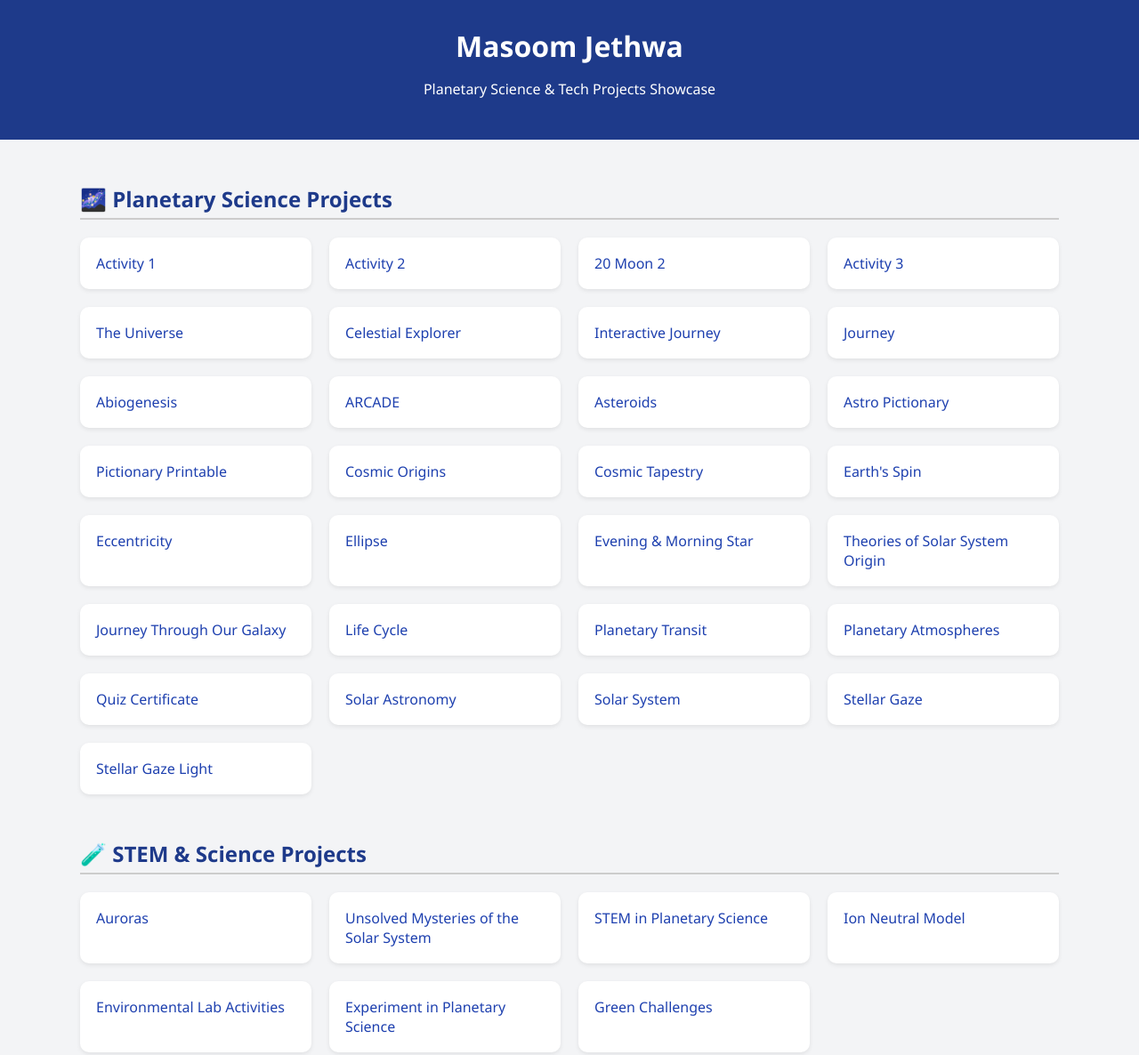
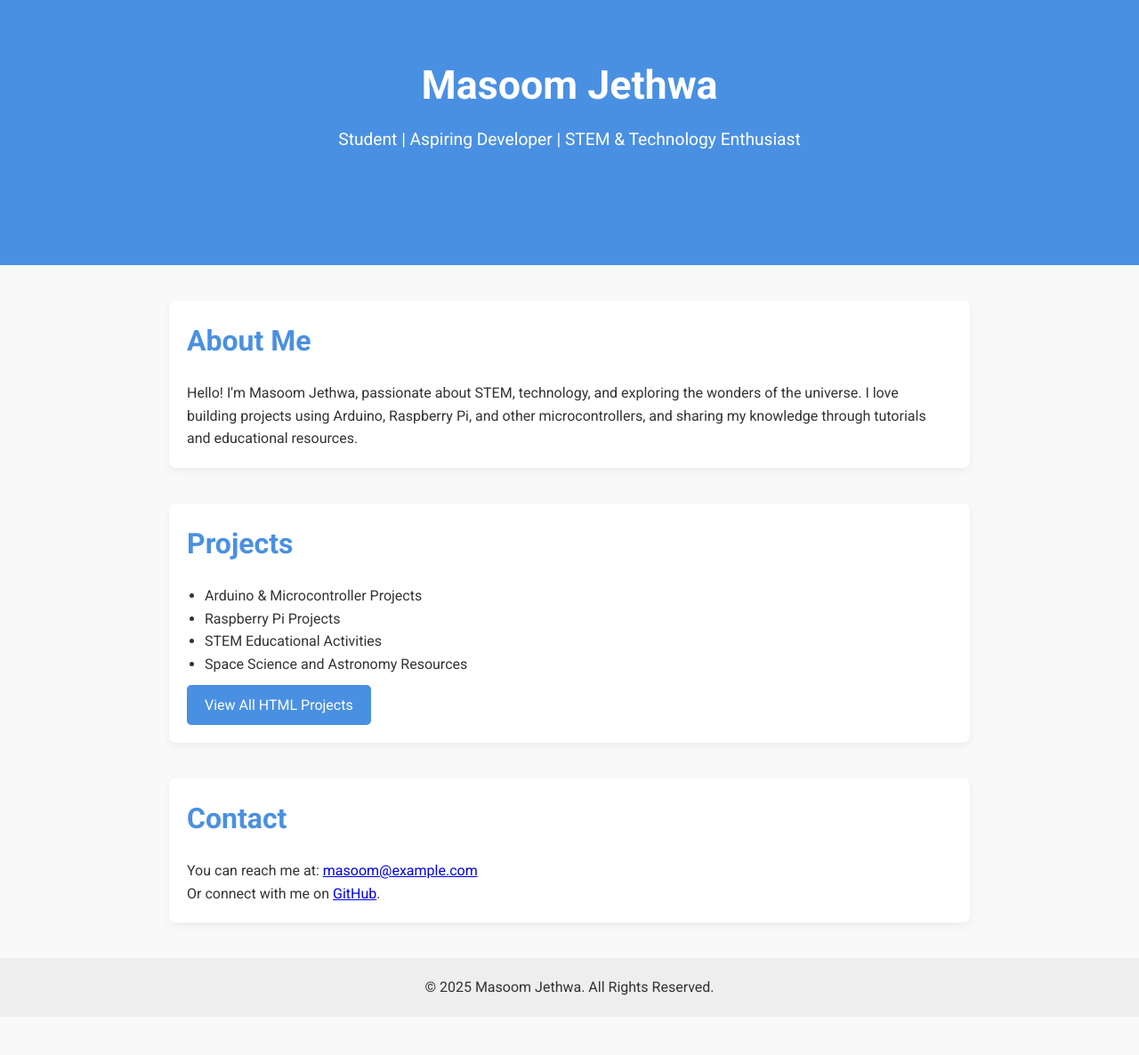
Before and after one commit to masoomjethwa/masoomjethwa.github.io, a plain HTML site: page index.html in a window 1280 px wide. Shown: the top 1186 px of the page at 89% size. After the commit the page ends 1143 px from the top, so only its background shows below. Drawn offline with Linux system fonts and the light colour scheme.

Commit message:
Update index.html

```diff
--- a/index.html
+++ b/index.html
@@ -1,147 +1,138 @@
 <!DOCTYPE html>
 <html lang="en">
 <head>
-  <meta charset="UTF-8" />
-  <meta name="viewport" content="width=device-width, initial-scale=1.0"/>
-  <title>Masoom Jethwa - Project Showcase</title>
+    <meta charset="UTF-8">
+    <meta name="viewport" content="width=device-width, initial-scale=1.0">
+    <title> Dr Masoom Jethwa | Portfolio</title>
+    <link href="https://fonts.googleapis.com/css2?family=Roboto:wght@400;700&display=swap" rel="stylesheet">
     <style>
+        /* Reset */
+        * { margin: 0; padding: 0; box-sizing: border-box; }
+
         body {
-      font-family: "Segoe UI", sans-serif;
-      background-color: #f3f4f6;
-      margin: 0;
-      padding: 0;
+            font-family: 'Roboto', sans-serif;
+            background-color: #f9f9f9;
+            color: #333;
+            line-height: 1.6;
         }
+
         header {
-      background-color: #1e3a8a;
-      color: white;
-      padding: 30px 20px;
+            background: #4A90E2;
+            color: #fff;
+            padding: 60px 20px;
             text-align: center;
         }
-    h1 {
-      margin: 0 0 10px;
+
+        header h1 {
+            font-size: 2.8rem;
+            margin-bottom: 10px;
         }
-    .container {
-      max-width: 1100px;
-      margin: 30px auto;
+
+        header p {
+            font-size: 1.2rem;
+        }
+
+        nav {
+            display: flex;
+            justify-content: center;
+            margin: 20px 0;
+        }
+
+        nav a {
+            margin: 0 15px;
+            text-decoration: none;
+            color: #4A90E2;
+            font-weight: 700;
+            transition: color 0.3s;
+        }
+
+        nav a:hover {
+            color: #333;
+        }
+
+        section {
+            max-width: 900px;
+            margin: 40px auto;
             padding: 0 20px;
         }
+
         h2 {
-      border-bottom: 2px solid #ccc;
-      padding-bottom: 5px;
-      margin-top: 50px;
-      color: #1e3a8a;
+            color: #4A90E2;
+            margin-bottom: 20px;
+            font-size: 2rem;
         }
-    .grid {
-      display: grid;
-      grid-template-columns: repeat(auto-fit, minmax(250px, 1fr));
-      gap: 20px;
-      margin-top: 20px;
+
+        .about, .projects, .contact {
+            background: #fff;
+            padding: 20px;
+            border-radius: 8px;
+            box-shadow: 0 4px 10px rgba(0,0,0,0.05);
+            margin-bottom: 30px;
         }
-    .card {
-      background-color: white;
-      padding: 18px;
-      border-radius: 10px;
-      box-shadow: 0 2px 5px rgba(0,0,0,0.08);
-      transition: transform 0.2s;
+
+        .projects ul {
+            list-style-type: disc;
+            margin-left: 20px;
         }
-    .card:hover {
-      transform: translateY(-5px);
-    }
-    .card a {
-      color: #1e40af;
-      text-decoration: none;
-      font-weight: 500;
-    }
+
         footer {
-      margin-top: 50px;
             text-align: center;
             padding: 20px;
-      font-size: 14px;
-      color: #555;
+            background: #eee;
+            margin-top: 40px;
+        }
+
+        a.button {
+            display: inline-block;
+            padding: 10px 20px;
+            background: #4A90E2;
+            color: #fff;
+            border-radius: 5px;
+            text-decoration: none;
+            margin-top: 10px;
+            transition: background 0.3s;
+        }
+
+        a.button:hover {
+            background: #357ABD;
         }
     </style>
 </head>
 <body>
-
     <header>
         <h1>Masoom Jethwa</h1>
-  <p>Planetary Science & Tech Projects Showcase</p>
+        <p>Student | Aspiring Developer | STEM & Technology Enthusiast</p>
+        <nav>
+            <a href="#about">About Me</a>
+            <a href="#projects">Projects</a>
+            <a href="#contact">Contact</a>
+        </nav>
     </header>
 
-<div class="container">
+    <section id="about" class="about">
+        <h2>About Me</h2>
+        <p>Hello! I'm Masoom Jethwa, passionate about STEM, technology, and exploring the wonders of the universe. I love building projects using Arduino, Raspberry Pi, and other microcontrollers, and sharing my knowledge through tutorials and educational resources.</p>
+    </section>
 
-  <h2>🌌 Planetary Science Projects</h2>
-  <div class="grid">
-    <div class="card"><a href="1.html">Activity 1</a></div>
-    <div class="card"><a href="2.html">Activity 2</a></div>
-    <div class="card"><a href="20 Moon 2.html">20 Moon 2</a></div>
-    <div class="card"><a href="3.html">Activity 3</a></div>
-    <div class="card"><a href="3universe.html">The Universe</a></div>
-    <div class="card"><a href="4 celestial explorer.html">Celestial Explorer</a></div>
-    <div class="card"><a href="4 interactiv journey.html">Interactive Journey</a></div>
-    <div class="card"><a href="4 journey.html">Journey</a></div>
-    <div class="card"><a href="abiogenesis.html">Abiogenesis</a></div>
-    <div class="card"><a href="ARCADE.html">ARCADE</a></div>
-    <div class="card"><a href="asteroids.html">Asteroids</a></div>
-    <div class="card"><a href="astro pictionary.html">Astro Pictionary</a></div>
-    <div class="card"><a href="astronomy_pictionary_printable.html">Pictionary Printable</a></div>
-    <div class="card"><a href="Cosmic Origins.html">Cosmic Origins</a></div>
-    <div class="card"><a href="cosmic tapestry.html">Cosmic Tapestry</a></div>
-    <div class="card"><a href="Earth's Spin.html">Earth's Spin</a></div>
-    <div class="card"><a href="Ecentricity.html">Eccentricity</a></div>
-    <div class="card"><a href="ellipse.html">Ellipse</a></div>
-    <div class="card"><a href="evening and morning star.html">Evening & Morning Star</a></div>
-    <div class="card"><a href="Interactive Explorer- Theories of Solar System Origin.html">Theories of Solar System Origin</a></div>
-    <div class="card"><a href="journey through our galaxy.html">Journey Through Our Galaxy</a></div>
-    <div class="card"><a href="life cycle.html">Life Cycle</a></div>
-    <div class="card"><a href="Planetary transit.html">Planetary Transit</a></div>
-    <div class="card"><a href="planetayr atm.html">Planetary Atmospheres</a></div>
-    <div class="card"><a href="quiz-3-9-certi.html">Quiz Certificate</a></div>
-    <div class="card"><a href="Solar astro.html">Solar Astronomy</a></div>
-    <div class="card"><a href="solar system.html">Solar System</a></div>
-    <div class="card"><a href="STellar_gaze.html">Stellar Gaze</a></div>
-    <div class="card"><a href="STellar_gaze_light.html">Stellar Gaze Light</a></div>
-  </div>
+    <section id="projects" class="projects">
+        <h2>Projects</h2>
+        <ul>
+            <li>Arduino & Microcontroller Projects</li>
+            <li>Raspberry Pi Projects</li>
+            <li>STEM Educational Activities</li>
+            <li>Space Science and Astronomy Resources</li>
+        </ul>
+        <a href="HTMLs/index.html" class="button">View All HTML Projects</a>
+    </section>
 
-  <h2>🧪 STEM & Science Projects</h2>
-  <div class="grid">
-    <div class="card"><a href="auroras.html">Auroras</a></div>
-    <div class="card"><a href="unsolved mysteries of ss.html">Unsolved Mysteries of the Solar System</a></div>
-    <div class="card"><a href="stem in planetary science.html">STEM in Planetary Science</a></div>
-    <div class="card"><a href="ion netraul model.html">Ion Neutral Model</a></div>
-    <div class="card"><a href="env lab ACTIVITES.html">Environmental Lab Activities</a></div>
-    <div class="card"><a href="exp in ps.html">Experiment in Planetary Science</a></div>
-    <div class="card"><a href="green challenges.html">Green Challenges</a></div>
-  </div>
-
-  <h2>🔌 Arduino / ESP / Sensor Projects</h2>
-  <div class="grid">
-    <div class="card"><a href="aurdiono.html">Arduino</a></div>
-    <div class="card"><a href="arduino prjecst in ps.html">Arduino Projects in PS</a></div>
-    <div class="card"><a href="esp32.html">ESP32</a></div>
-    <div class="card"><a href="esp32 proj.html">ESP32 Project</a></div>
-    <div class="card"><a href="LED  proj.html">LED Project</a></div>
-    <div class="card"><a href="sensors.html">Sensors</a></div>
-    <div class="card"><a href="sensors2.html">Sensors 2</a></div>
-  </div>
-
-  <h2>🍓 Raspberry Pi Projects</h2>
-  <div class="grid">
-    <div class="card"><a href="raspi poster.html">Raspberry Pi Poster</a></div>
-    <div class="card"><a href="rpi 2.html">Raspberry Pi 2</a></div>
-    <div class="card"><a href="rpi 5 proj.html">Raspberry Pi 5 Project</a></div>
-    <div class="card"><a href="rpi pico proj.html">Raspberry Pi Pico Project</a></div>
-    <div class="card"><a href="rpi zero proj.html">Raspberry Pi Zero Project</a></div>
-    <div class="card"><a href="Rpi course.html">Raspberry Pi Course</a></div>
-    <div class="card"><a href="BVI proj.html">BVI Project</a></div>
-    <div class="card"><a href="estem.html">ESTEM</a></div>
-  </div>
-
-</div>
+    <section id="contact" class="contact">
+        <h2>Contact</h2>
+        <p>You can reach me at: <a href="mailto:masoom@example.com">masoom@example.com</a></p>
+        <p>Or connect with me on <a href="https://github.com/masoomjethwa">GitHub</a>.</p>
+    </section>
 
     <footer>
-  &copy; 2025 Masoom Jethwa. All rights reserved.
+        <p>&copy; 2025 Masoom Jethwa. All Rights Reserved.</p>
     </footer>
-
 </body>
 </html>
```
Lines whose indentation alone changed are shown as unchanged.
